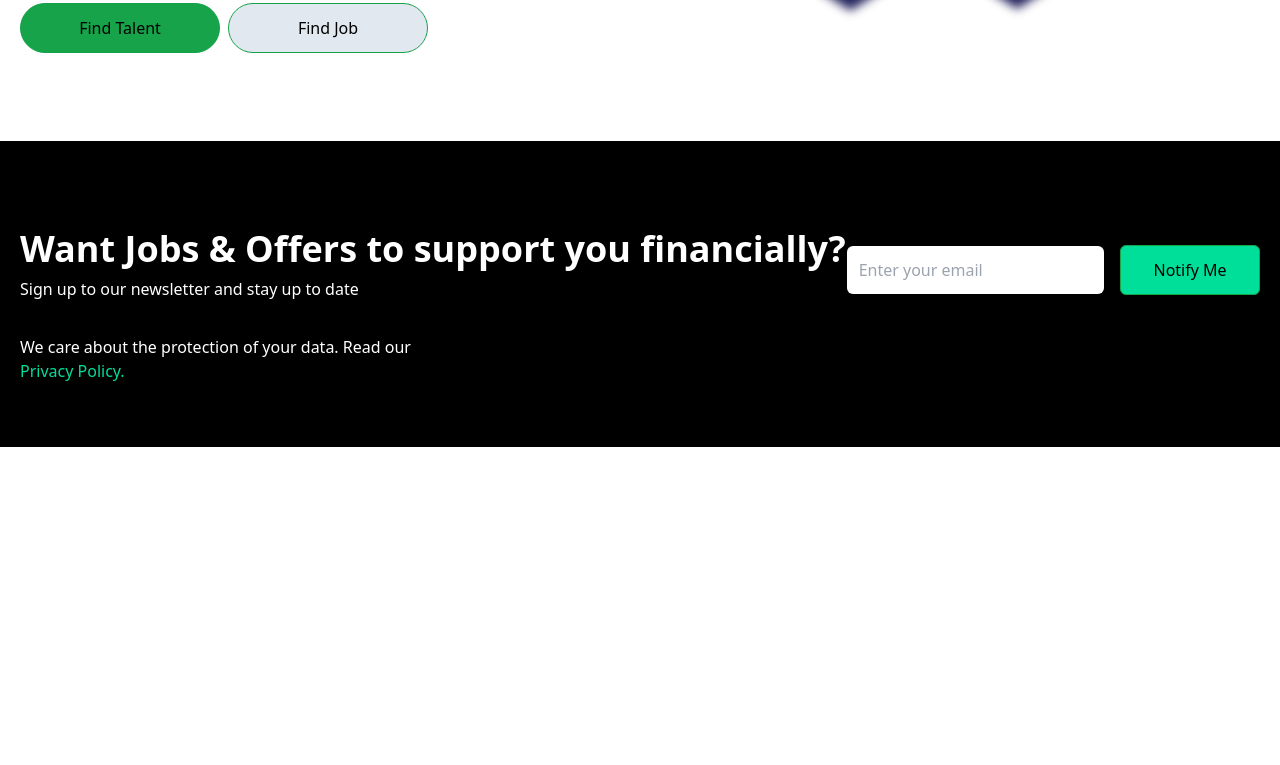
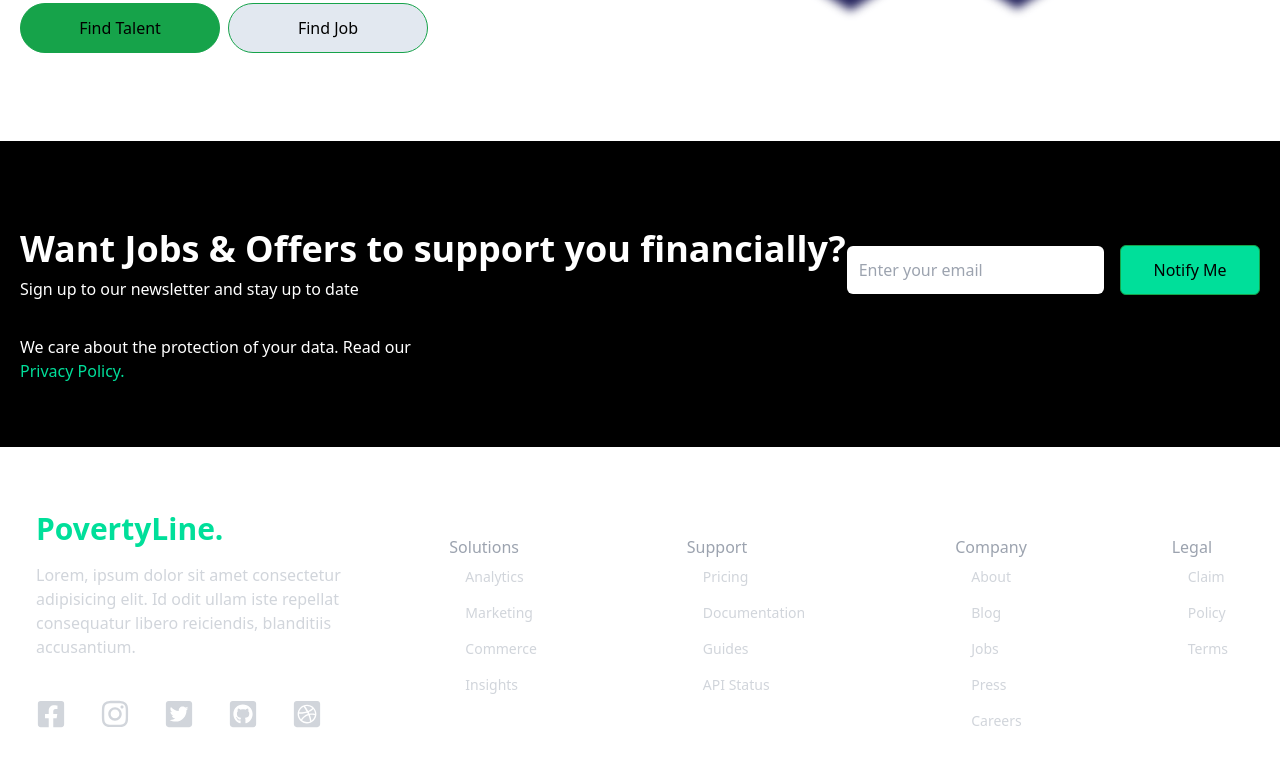
Before and after one commit to alemba-21/poverty-line, a React (Create React App) app in the folder frontend/: page / in a window 1280 px wide. Shown: the part 517-1282 px from the top of the page. Before the commit the page ends 964 px from the top, so only its background shows below. Built offline with nearby package versions, Linux system fonts and the light colour scheme.

Commit message:
Add footer components

```diff
--- a/frontend/src/App.js
+++ b/frontend/src/App.js
@@ -3,7 +3,7 @@ import Hero from "./components/Hero";
 import Subscribe from "./components/Subscribe";
 // import About from "./components/About";
 // import Jobs from "./components/Jobs";
-// import Footer from "./components/Footer";
+import Footer from "./components/Footer";
 
 function App() {
   return (
@@ -11,10 +11,11 @@ function App() {
       <Navbar />
       <Hero />
       <Subscribe />
+      <Footer />
     {/*
+      <Jobs />
       <About />
-      <Jobs />
-      <Footer /> */}
+      */}
 
     </>
   );
```
